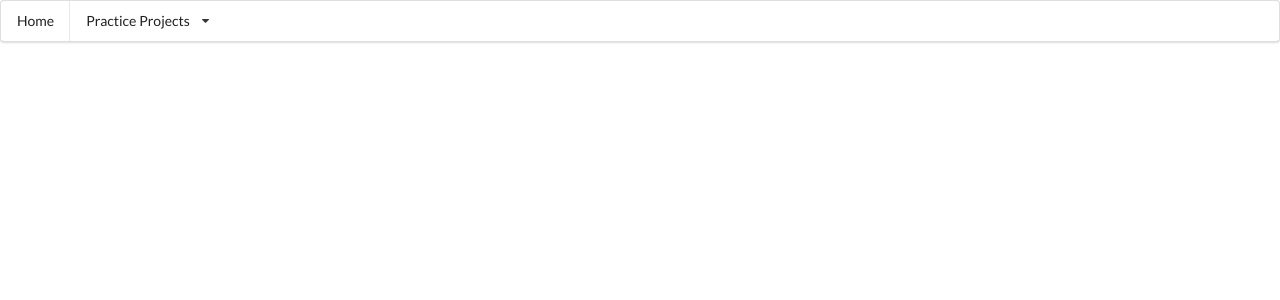
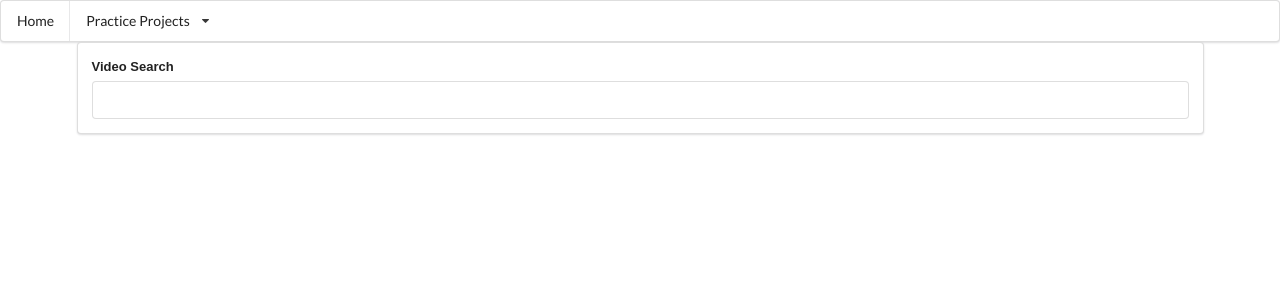
Before and after one commit to hungrypc/practice-list, a React (Create React App) app: page /youtube in a window 1280 px wide. Shown: the top 300 px of the page. Built offline with nearby package versions, Linux system fonts and the light colour scheme.

Commit message:
starting youtube app

```diff
--- a/src/App.js
+++ b/src/App.js
@@ -5,6 +5,7 @@ import Nav from './Nav';
 import Home from './Home';
 import List from './list/List';
 import Search from './search/Search';
+import Youtube from './youtube/Youtube';
 import './style/App.css';
 
 class App extends Component {
@@ -18,6 +19,7 @@ class App extends Component {
               <Route path='/' component={Home} exact/>
               <Route path='/list' component={List} exact/>
               <Route path='/search' component={Search} exact />
+              <Route path='/youtube' component={Youtube} exact />
             </Switch>
         </div>
       </BrowserRouter>
--- a/src/Nav.js
+++ b/src/Nav.js
@@ -12,6 +12,7 @@ const Nav = () => {
             <div className="menu">
                <Link className="item" to="/list">List</Link>
                <Link className="item" to="/search">Search</Link>
+               <Link className="item" to="/youtube">Youtube</Link>
             </div>
          </div>
 
--- /dev/null
+++ b/src/youtube/YTSearchBar.js
@@ -0,0 +1,39 @@
+import React, { Component } from 'react';
+
+import '../style/youtube.css';
+
+class YTSearchBar extends Component {
+    constructor (props) {
+        super(props);
+        this.state = {
+            term: ''
+        }
+    }
+
+    onChange = (event) => {
+        this.setState({
+            term: event.target.value
+        });
+    };
+
+    onSubmit = () => {
+        event.preventDefault();
+        // this.props.onSubmit(this.state.term)
+    }
+
+
+    render() {
+        return(
+            <div className="search-bar ui segment">
+                <form className="ui form" onSubmit={this.onSubmit}>
+                    <div className="field">
+                        <label>Video Search</label>
+                        <input type='text' value={this.state.term} onChange={this.onChange}/>
+                    </div>
+                </form>
+            </div>
+        )
+    }
+}
+
+export default YTSearchBar;
--- /dev/null
+++ b/src/youtube/Youtube.js
@@ -0,0 +1,23 @@
+import React, { Component } from 'react';
+
+import YTSearchBar from './YTSearchBar';
+
+class Youtube extends Component {
+    constructor(props) {
+        super(props);
+        this.state = {
+
+        }
+    }
+
+
+    render() {
+        return (
+            <div className="ui container">
+                <YTSearchBar />
+            </div>
+        )
+    }
+}
+
+export default Youtube;
```
Also changed, not shown: src/style/youtube.css (added).
